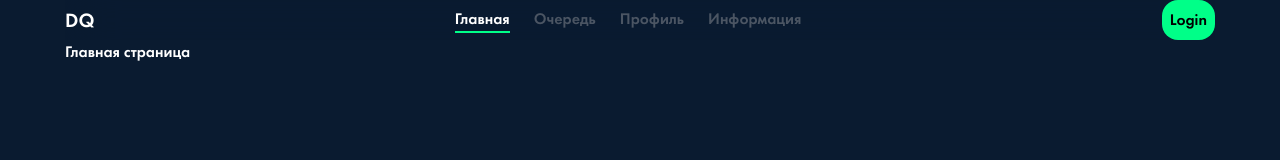
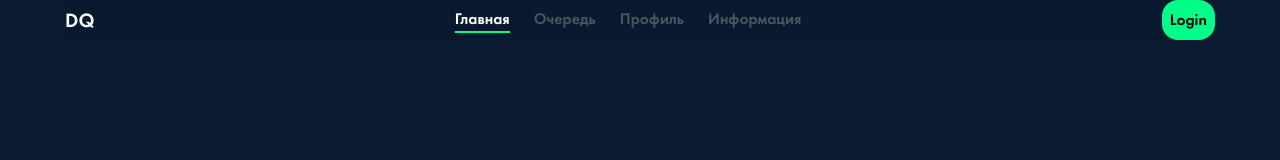
Before and after one commit to LeoCristt/Digital-Queue, a Next.js app in the folder frontend/: page / in a window 1280 px wide. Shown: the top 160 px of the page. Built offline with nearby package versions, Linux system fonts and the light colour scheme.

Commit message:
"Ilya" branch init; added main page (.html, css)

```diff
--- a/frontend/src/app/(main)/page.tsx
+++ b/frontend/src/app/(main)/page.tsx
@@ -1,3 +1,9 @@
+import "../../styles/main.css"
+
 export default function Home() {
-  return <h1>Главная страница</h1>;
+  return (
+      <div>
+
+      </div>
+  );
 }
```
Also changed, not shown: frontend/src/styles/main.css (added).
